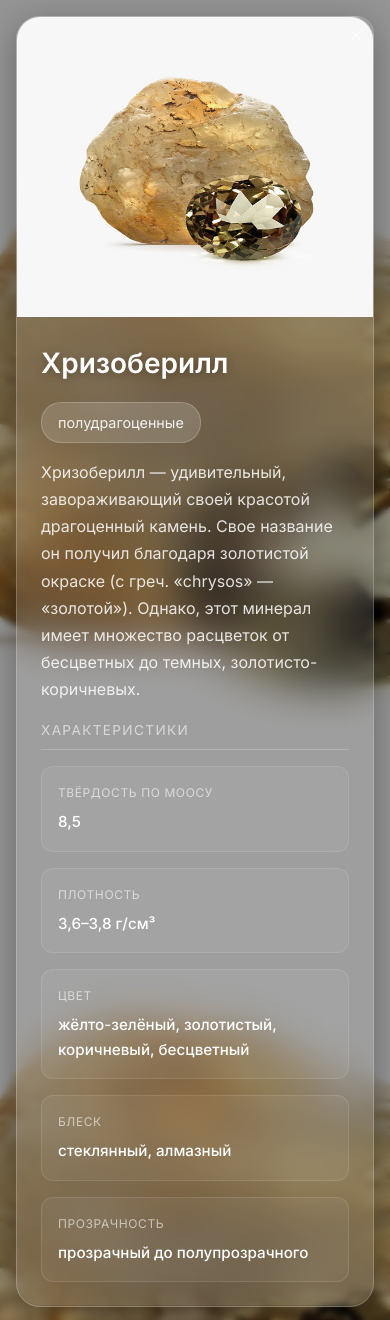
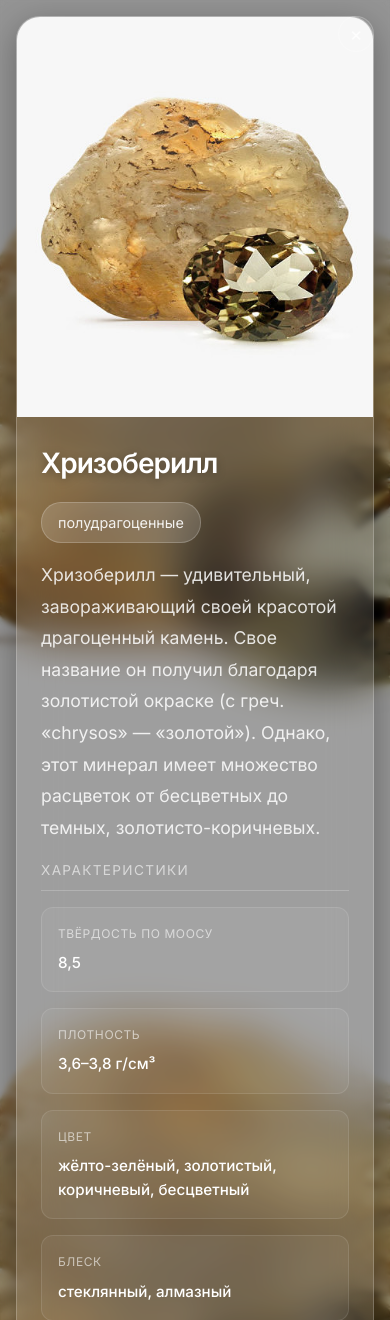
Before and after one commit to Butey/gem-app, a Flask app: template templates/gem_detail_glass.html in a window 390 px wide. Shown: the top 1320 px of the page. Run offline with Flask 3, Linux system fonts and the light colour scheme; the template is opened without the code that fills it: values that come from a table or form of the project are taken from there, others are empty.

Commit message:
style: обновлены размеры glassmorphism карточки
- max-width: 1100px (как обычная страница)
- gem-glass-image: 500px фиксированная ширина
- gem-glass-content: flex: 1
- Адаптивность для экранов < 1100px

Co-authored-by: Qwen-Coder <qwen-coder@alibabacloud.com>

```diff
--- a/static/css/glassmorphism-detail.css
+++ b/static/css/glassmorphism-detail.css
@@ -1,6 +1,7 @@
 /*
  * Glassmorphism Mineral Card
  * Дизайн карточки минерала как на mineral.png
+ * Размеры соответствуют обычной странице минерала
  */
 
 /* Фон страницы - изображение минерала на весь экран */
@@ -35,7 +36,8 @@
     position: relative;
     z-index: 2;
     display: flex;
-    max-width: 900px;
+    /* Размеры как на обычной странице: 500px фото + 2.5rem gap + контент */
+    max-width: 1100px;
     width: 100%;
     background: rgba(255, 255, 255, 0.1);
     backdrop-filter: blur(20px);
@@ -76,9 +78,9 @@
     transform: rotate(90deg);
 }
 
-/* Левая колонка - изображение */
+/* Левая колонка - изображение (500px как на обычной странице) */
 .gem-glass-image {
-    flex: 0 0 50%;
+    flex: 0 0 500px;
     position: relative;
     min-height: 500px;
     overflow: hidden;
@@ -101,6 +103,7 @@
     flex-direction: column;
     gap: 1.5rem;
     color: #fff;
+    min-width: 0;
 }
 
 /* Заголовок */
@@ -110,6 +113,7 @@
     margin: 0;
     color: #fff;
     text-shadow: 0 2px 10px rgba(0, 0, 0, 0.3);
+    letter-spacing: -1px;
 }
 
 /* Категория */
@@ -126,8 +130,8 @@
 
 /* Описание */
 .gem-glass-description {
-    font-size: 1rem;
-    line-height: 1.7;
+    font-size: 1.1rem;
+    line-height: 1.8;
     color: rgba(255, 255, 255, 0.85);
 }
 
@@ -183,15 +187,16 @@
 }
 
 /* Адаптивность */
-@media (max-width: 900px) {
+@media (max-width: 1100px) {
     .gem-glass-card {
         flex-direction: column;
     }
 
     .gem-glass-image {
         flex: none;
-        height: 300px;
-        min-height: 300px;
+        width: 100%;
+        height: 400px;
+        min-height: 400px;
     }
 
     .gem-glass-content {
@@ -200,10 +205,6 @@
 
     .gem-glass-title {
         font-size: 2rem;
-    }
-
-    .gem-glass-specs-grid {
-        grid-template-columns: 1fr;
     }
 }
 
@@ -214,7 +215,7 @@
     }
 
     .gem-glass-image {
-        height: 250px;
+        height: 300px;
     }
 
     .gem-glass-content {
@@ -226,6 +227,10 @@
         font-size: 1.75rem;
     }
 
+    .gem-glass-specs-grid {
+        grid-template-columns: 1fr;
+    }
+
     .gem-close-btn {
         top: 1rem;
         right: 1rem;
```
